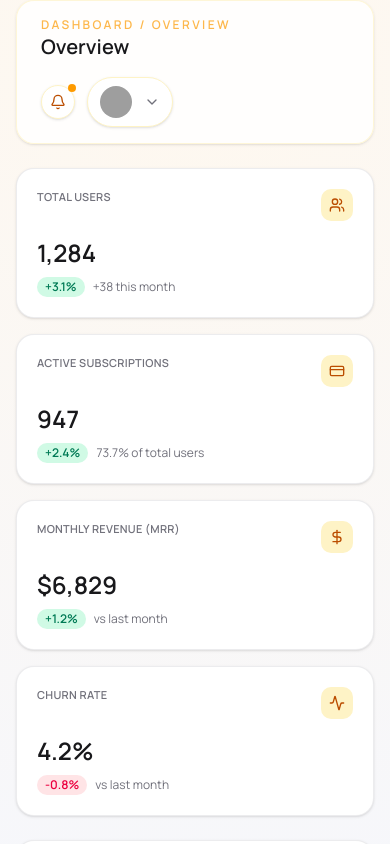
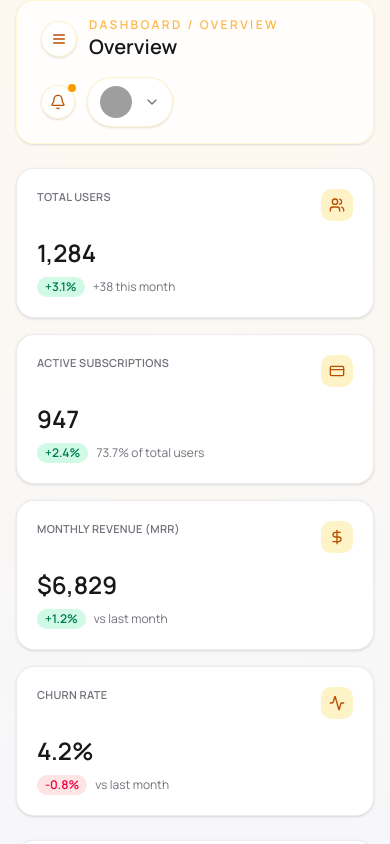
Before and after one commit to suman-chandra-barman/mamamind-admin-dashbaord, a Next.js app: page / in a window 390 px wide. Shown: the top 844 px of the page. Built offline with nearby package versions, Linux system fonts and the light colour scheme; no server answers; grey boxes are pictures that could not be loaded.

Commit message:
feat(layout): enhance AdminLayout with sidebar toggle functionality and update Topbar for sidebar access

```diff
--- a/src/app/(main)/layout.tsx
+++ b/src/app/(main)/layout.tsx
@@ -1,3 +1,6 @@
+"use client";
+
+import { useState } from "react";
 import Sidebar from "@/components/layout/Sidebar";
 import Topbar from "@/components/layout/Topbar";
 
@@ -6,13 +9,15 @@ export default function AdminLayout({
 }: {
   children: React.ReactNode;
 }) {
+  const [isSidebarOpen, setIsSidebarOpen] = useState(false);
+
   return (
     <div className="min-h-screen bg-[radial-gradient(circle_at_top,#fff8ee,#f6f7fb_35%,#eef1f7_100%)]">
-      <Sidebar />
+      <Sidebar isOpen={isSidebarOpen} onClose={() => setIsSidebarOpen(false)} />
       <div className="lg:pl-64">
         <div className="mx-auto flex min-h-screen w-full flex-col gap-6 px-4 pb-6 lg:px-6">
           <div className="sticky top-0 z-30">
-            <Topbar />
+            <Topbar onOpenSidebar={() => setIsSidebarOpen(true)} />
           </div>
           <main className="flex-1 space-y-6">{children}</main>
         </div>
--- a/src/components/layout/Sidebar.tsx
+++ b/src/components/layout/Sidebar.tsx
@@ -13,6 +13,7 @@ import {
   BarChart3,
   Settings,
   LogOut,
+  X,
 } from "lucide-react";
 
 import { cn } from "@/lib/utils";
@@ -61,7 +62,12 @@ const navigation: NavSection[] = [
   },
 ];
 
-export default function Sidebar() {
+interface SidebarProps {
+  isOpen: boolean;
+  onClose: () => void;
+}
+
+export default function Sidebar({ isOpen, onClose }: SidebarProps) {
   const pathname = usePathname();
   const router = useRouter();
   const dispatch = useAppDispatch();
@@ -76,6 +82,7 @@ export default function Sidebar() {
           "flex items-center gap-3 rounded-lg px-3 py-2.5 text-sm font-medium transition-colors",
           active ? "text-amber-400" : "text-gray-400 hover:text-gray-200",
         )}
+        onClick={onClose}
         style={
           active
             ? {
@@ -98,8 +105,19 @@ export default function Sidebar() {
 
   return (
     <>
+      {isOpen ? (
+        <button
+          className="fixed inset-0 z-30 bg-black/40 lg:hidden"
+          onClick={onClose}
+          aria-label="Close sidebar overlay"
+        />
+      ) : null}
       <aside
-        className="fixed left-0 top-0 z-40 hidden h-screen w-64 flex-col justify-between lg:flex border-r"
+        className={cn(
+          "fixed left-0 top-0 z-40 flex h-screen w-64 flex-col justify-between border-r transition-transform duration-200",
+          isOpen ? "translate-x-0" : "-translate-x-full",
+          "lg:translate-x-0",
+        )}
         style={{ backgroundColor: "#1e1a17", borderColor: "#2d2620" }}
       >
         {/* Logo */}
@@ -112,6 +130,13 @@ export default function Sidebar() {
             <span className="text-lg font-semibold text-white tracking-wide">
               Mamamind
             </span>
+            <button
+              className="ml-auto inline-flex h-8 w-8 items-center justify-center rounded-md text-gray-300 hover:text-white lg:hidden"
+              onClick={onClose}
+              aria-label="Close sidebar"
+            >
+              <X className="h-4 w-4" />
+            </button>
           </div>
 
           {/* Navigation Sections */}
--- a/src/components/layout/Topbar.tsx
+++ b/src/components/layout/Topbar.tsx
@@ -1,12 +1,6 @@
 "use client";
 
-import {
-  Bell,
-  ChevronDown,
-  LogOut,
-  Settings,
-  User,
-} from "lucide-react";
+import { Bell, ChevronDown, LogOut, Menu, Settings, User } from "lucide-react";
 import { usePathname, useRouter } from "next/navigation";
 import { Avatar, AvatarFallback, AvatarImage } from "@/components/ui/avatar";
 import {
@@ -21,7 +15,11 @@ import { useState } from "react";
 import { useAppDispatch } from "@/redux/hooks";
 import { logout } from "@/redux/features/auth/authSlice";
 
-export default function Topbar() {
+interface TopbarProps {
+  onOpenSidebar: () => void;
+}
+
+export default function Topbar({ onOpenSidebar }: TopbarProps) {
   const pathname = usePathname();
   const dispatch = useAppDispatch();
   const router = useRouter();
@@ -43,11 +41,22 @@ export default function Topbar() {
 
   return (
     <header className="flex flex-wrap items-center justify-between gap-4 rounded-2xl border border-amber-100/70 bg-white/85 px-6 py-4 shadow-sm backdrop-blur">
-      <div className="min-w-0">
-        <p className="text-xs font-semibold uppercase tracking-[0.2em] text-amber-500/70">
-          {current.section} / {current.title}
-        </p>
-        <h2 className="text-xl font-semibold text-zinc-900">{current.title}</h2>
+      <div className="flex min-w-0 items-center gap-3">
+        <button
+          className="inline-flex h-9 w-9 items-center justify-center rounded-full border border-amber-100 bg-white text-amber-700 shadow-sm lg:hidden"
+          onClick={onOpenSidebar}
+          aria-label="Open sidebar"
+        >
+          <Menu className="h-4 w-4" />
+        </button>
+        <div className="min-w-0">
+          <p className="text-xs font-semibold uppercase tracking-[0.2em] text-amber-500/70">
+            {current.section} / {current.title}
+          </p>
+          <h2 className="text-xl font-semibold text-zinc-900">
+            {current.title}
+          </h2>
+        </div>
       </div>
 
       <div className="flex items-center gap-3">
```
